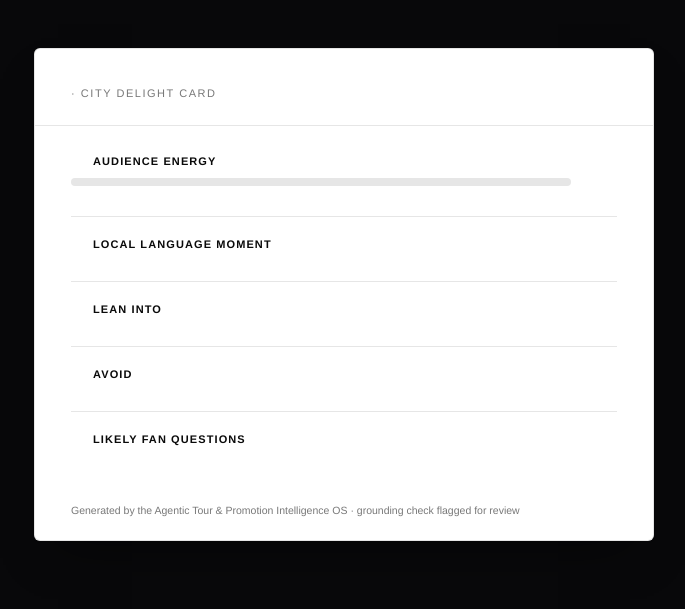
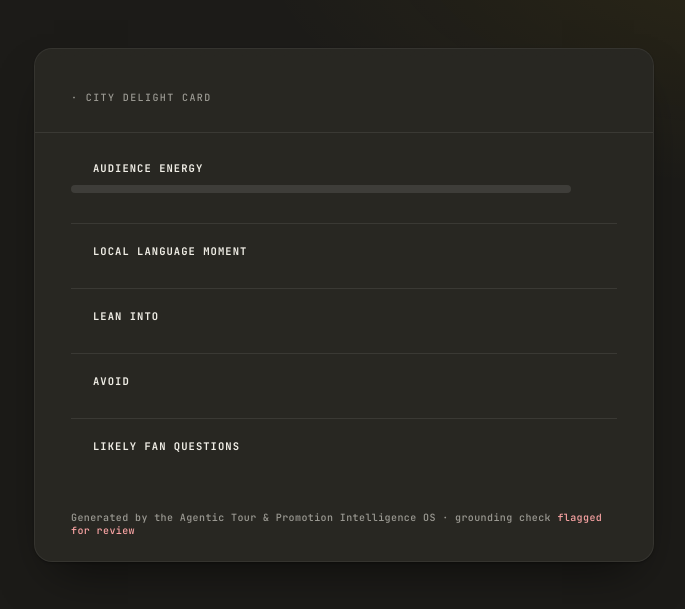
Before and after one commit to prats-2311/google_promotions, a Flask app: template cloud_run/delight_card_renderer/templates/delight_card.html in a window 1280 px wide. Shown: the top 609 px of the page, without its empty margins (296-981 px from the left). Run offline with Flask 3, Linux system fonts and the light colour scheme; the template is opened without the code that fills it, so the values that code supplies are empty.

Commit message:
Hand-sync the delight-card renderer to Premiere Noir
Same warm dark canvas with ambient glows, dark layered card with the
CueCard filmstrip-perforation rail, Fraunces serif headline with the
marquee sheen, mono label layer, and glowing gradient enthusiasm meter
as the dashboard (see dashboard/CLAUDE.md's sync discipline). Also
coerces enthusiasm_score to int so a BigQuery-sourced re-render doesn't
print "92.0". All 7 stored cards were re-rendered in place at their
existing GCS URLs.

Co-Authored-By: Claude Fable 5 <noreply@anthropic.com>
Claude-Session: https://claude.ai/code/session_01Aqr52VsZopF4pT2zPkBiDn

```diff
--- a/cloud_run/delight_card_renderer/main.py
+++ b/cloud_run/delight_card_renderer/main.py
@@ -46,7 +46,9 @@ def _render_html(brief: dict) -> str:
         city_name=brief.get("city_name", brief.get("city_id", "")),
         stop_date=brief.get("stop_date", ""),
         accent_color=_ACCENT_BY_CITY.get(brief.get("city_id"), _DEFAULT_ACCENT),
-        enthusiasm_score=brief.get("enthusiasm_score", 0),
+        # int() because a re-render sourced from BigQuery hands us a float
+        # ("92.0" on the card reads sloppy); scores are conceptually 0-100 ints.
+        enthusiasm_score=int(brief.get("enthusiasm_score") or 0),
         fan_behavior_style=brief.get("fan_behavior_style", ""),
         local_phrases=brief.get("local_phrases", []),
         lean_into=talent_brief.get("lean_into", []),
--- a/cloud_run/delight_card_renderer/templates/delight_card.html
+++ b/cloud_run/delight_card_renderer/templates/delight_card.html
@@ -2,20 +2,35 @@
 <html lang="en">
 <head>
 <meta charset="utf-8" />
+<meta name="viewport" content="width=device-width, initial-scale=1" />
 <title>{{ city_name }} — Delight Card</title>
+<link rel="preconnect" href="https://fonts.googleapis.com" />
+<link rel="preconnect" href="https://fonts.gstatic.com" crossorigin />
+<link href="https://fonts.googleapis.com/css2?family=Fraunces:wght@600&family=JetBrains+Mono:wght@500;700&display=swap" rel="stylesheet" />
 <style>
+  /* "Premiere Noir" — hand-synced with dashboard/src/index.css (2026-09-08):
+     warm dark canvas with ambient corner glows, a dark layered card with the
+     CueCard filmstrip-perforation rail, Fraunces serif headline over a
+     JetBrains Mono label layer. If the dashboard's treatment changes again,
+     update this copy too (see dashboard/CLAUDE.md). */
   :root {
     --accent: {{ accent_color }};
-    --ink: #0a0a0a;
-    --paper: #ffffff;
-    --line: rgba(10,10,10,0.10);
-    --muted: rgba(10,10,10,0.55);
+    --canvas: #1c1b18;
+    --card: #282722;
+    --well: #32312a;
+    --ink: #f0eee6;
+    --line: rgba(240, 238, 230, 0.09);
+    --muted: rgba(240, 238, 230, 0.58);
+    --gold: #ffcc00;
   }
   * { box-sizing: border-box; }
   body {
     margin: 0;
-    background: #08080a;
-    font-family: -apple-system, "Helvetica Neue", Arial, sans-serif;
+    background:
+      radial-gradient(900px 420px at 85% -10%, rgba(255, 204, 0, 0.07), transparent 60%),
+      radial-gradient(760px 440px at -8% 108%, rgba(124, 77, 255, 0.06), transparent 55%),
+      var(--canvas);
+    font-family: "Inter", -apple-system, "Helvetica Neue", Arial, sans-serif;
     color: var(--ink);
     display: flex;
     justify-content: center;
@@ -24,15 +39,21 @@
   .card {
     width: 100%;
     max-width: 620px;
-    background: var(--paper);
-    border-radius: 6px;
-    border: 1px solid var(--line);
-    box-shadow: 0 1px 2px rgba(0,0,0,0.06), 0 24px 48px -24px rgba(0,0,0,0.6);
+    background: var(--card);
+    border-radius: 18px;
+    border: 1px solid rgba(255, 255, 255, 0.06);
+    box-shadow: 0 1px 2px rgba(0, 0, 0, 0.3), 0 24px 48px -20px rgba(0, 0, 0, 0.6);
     overflow: hidden;
   }
+  /* 16mm filmstrip perforation, same construction as the dashboard's CueCard:
+     card-surface holes punched out of the accent rail. */
   .card__band {
-    height: 6px;
-    background: var(--accent);
+    height: 10px;
+    background-color: var(--accent);
+    background-image: radial-gradient(circle, var(--card) 2.75px, transparent 3.25px);
+    background-size: 14px 100%;
+    background-repeat: repeat-x;
+    background-position: 7px center;
   }
   .card__header {
     padding: 32px 36px 20px;
@@ -42,23 +63,32 @@
     border-bottom: 1px solid var(--line);
   }
   .card__eyebrow {
-    font-family: "Helvetica Neue", Arial, sans-serif;
-    font-size: 11px;
+    font-family: "JetBrains Mono", ui-monospace, "SF Mono", Menlo, monospace;
+    font-size: 10px;
+    font-weight: 500;
     letter-spacing: 0.14em;
     text-transform: uppercase;
     color: var(--muted);
-    margin: 0 0 6px;
+    margin: 0 0 8px;
   }
   .card__city {
-    font-family: ui-monospace, "SF Mono", "JetBrains Mono", Menlo, Consolas, monospace;
-    font-size: 32px;
+    font-family: "Fraunces", ui-serif, Georgia, serif;
+    font-size: 38px;
     margin: 0;
-    font-weight: 800;
-    text-transform: uppercase;
-    letter-spacing: -0.01em;
+    font-weight: 600;
+    letter-spacing: -0.015em;
+    line-height: 1;
+    color: var(--ink);
+  }
+  @supports ((-webkit-background-clip: text) or (background-clip: text)) {
+    .card__city {
+      background-image: linear-gradient(180deg, #ffffff 0%, #edebe4 55%, #b6b3a8 100%);
+      -webkit-background-clip: text;
+      background-clip: text;
+      color: transparent;
+    }
   }
   .card__date {
-    font-family: "Helvetica Neue", Arial, sans-serif;
     font-size: 13px;
     color: var(--muted);
     text-align: right;
@@ -75,8 +105,8 @@
     display: flex;
     align-items: center;
     gap: 8px;
-    font-family: "Helvetica Neue", Arial, sans-serif;
-    font-size: 11px;
+    font-family: "JetBrains Mono", ui-monospace, "SF Mono", Menlo, monospace;
+    font-size: 10.5px;
     letter-spacing: 0.10em;
     text-transform: uppercase;
     color: var(--accent);
@@ -110,7 +140,7 @@
     border-radius: 50%;
     background: var(--accent);
   }
-  ul.avoid li::before { background: #ef1f34; }
+  ul.avoid li::before { background: #f87171; }
   .heat {
     display: flex;
     align-items: center;
@@ -120,27 +150,32 @@
     flex: 1;
     height: 8px;
     border-radius: 999px;
-    background: var(--line);
+    background: rgba(255, 255, 255, 0.1);
     overflow: hidden;
   }
   .heat__fill {
     height: 100%;
-    background: var(--accent);
+    background: linear-gradient(90deg, color-mix(in srgb, var(--accent) 55%, white) 0%, var(--accent) 100%);
     border-radius: 999px;
+    box-shadow: 0 0 8px color-mix(in srgb, var(--accent) 45%, transparent);
   }
   .heat__value {
-    font-family: "Helvetica Neue", Arial, sans-serif;
+    font-family: "JetBrains Mono", ui-monospace, monospace;
     font-weight: 700;
     font-size: 14px;
     min-width: 34px;
     text-align: right;
+    font-variant-numeric: tabular-nums;
   }
   .card__footer {
-    font-family: "Helvetica Neue", Arial, sans-serif;
-    font-size: 10.5px;
+    font-family: "JetBrains Mono", ui-monospace, "SF Mono", Menlo, monospace;
+    font-size: 10px;
+    letter-spacing: 0.04em;
     color: var(--muted);
     padding: 16px 36px 24px;
   }
+  .card__footer .ok { color: #6ee7b7; }
+  .card__footer .flag { color: #fca5a5; }
 </style>
 </head>
 <body>
@@ -212,7 +247,8 @@
     </div>
 
     <div class="card__footer">
-      Generated by the Agentic Tour &amp; Promotion Intelligence OS · grounding check {{ "passed" if grounding_check_passed else "flagged for review" }}
+      Generated by the Agentic Tour &amp; Promotion Intelligence OS · grounding check
+      {% if grounding_check_passed %}<span class="ok">passed</span>{% else %}<span class="flag">flagged for review</span>{% endif %}
     </div>
   </div>
 </body>
```
